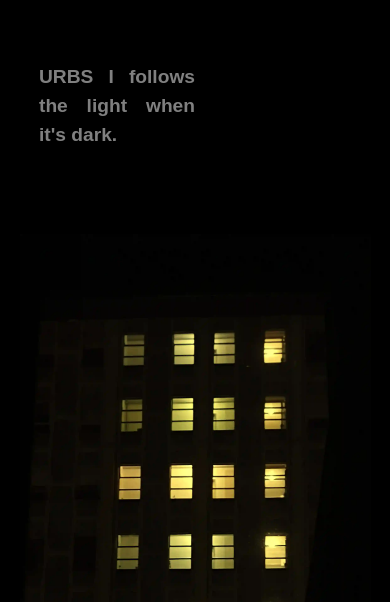
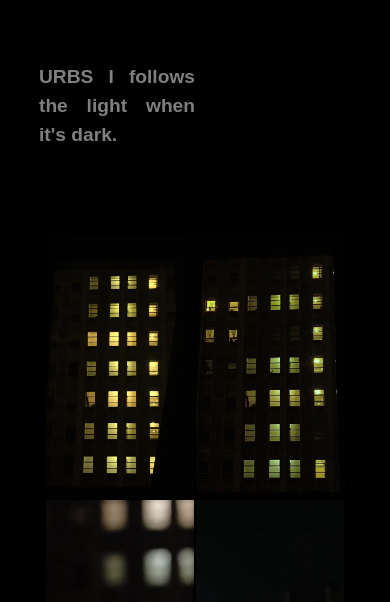
Before and after one commit to ivanarena/art, a plain HTML site: page works/urbs-i.html in a window 390 px wide. Shown: the part 242-844 px from the top of the page. Drawn offline with Linux system fonts and the light colour scheme.

Commit message:
two imgs per row

```diff
--- a/main.css
+++ b/main.css
@@ -216,11 +216,17 @@ a.contact:hover {
   flex: 1 0 20%;
   width: auto;
   height: auto;
-  max-width: 90vw;
-  max-height: 80vh;
+  max-width: 38vw;
+  max-height: 95vh;
   object-fit: cover;
   object-position: center;
   margin-left: 1px;
   margin-right: 1px;
   margin-bottom: 2px;
 }
+
+@media screen and (max-width: 475px) {
+  gallery img {
+    max-width: 90vw;
+  }
+}
```
